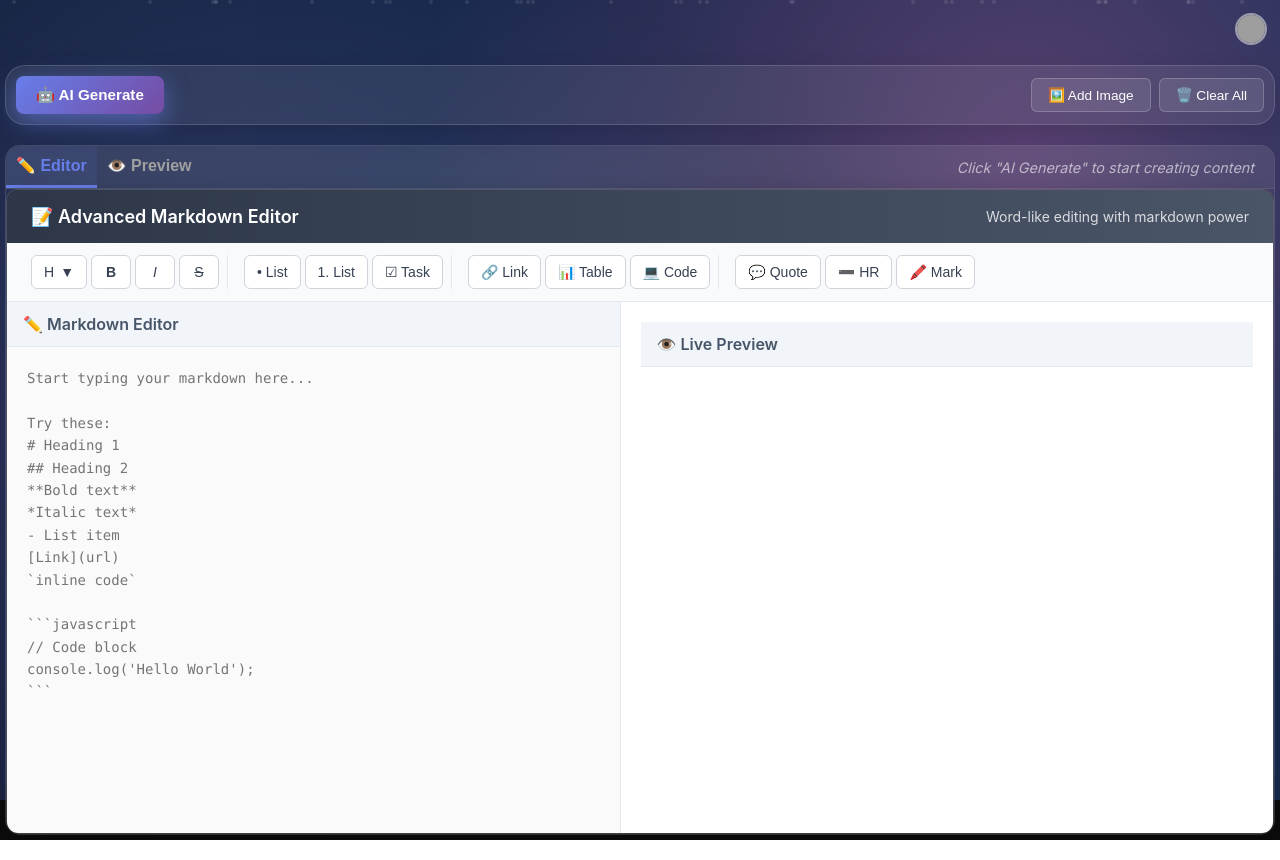
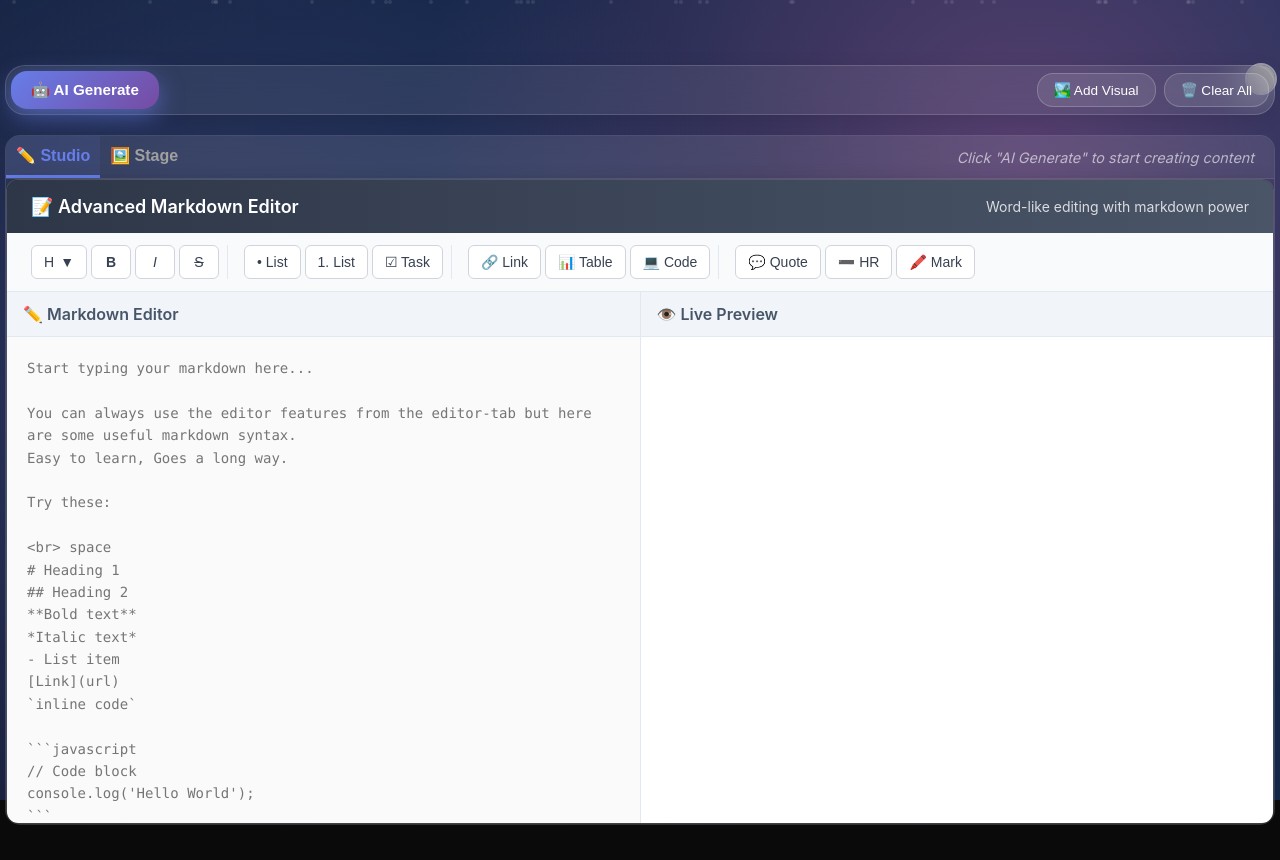
Before and after one commit to prashdash112/stack, a Flask app: page /geniuspost in a window 1280 px wide. Run offline with Flask 3, Linux system fonts and the light colour scheme; the visitor is signed in with stand-in values (Sample User, id 1); parts of the project's set-up code (start-up, migrations or seed data) failed here and were passed over; some libraries are stand-ins or nearby versions; grey boxes are pictures that could not be loaded.

Commit message:
refined UI and fixed markdown editor

```diff
--- a/static/index.css
+++ b/static/index.css
@@ -146,8 +146,8 @@
 /* Profile Container */
 .profile-container {
     position: absolute;
-    top: 0.5rem;
-    right: 0.5rem;
+    top: 0.2rem;
+    right: 0.2rem;
 }
 
 .profile-icon {
@@ -173,8 +173,8 @@
     color: #fff;
     border-radius: 8px;
     box-shadow: 0 4px 12px rgba(0,0,0,0.3);
-    padding: 0.5rem 1.2rem;
-    min-width: 140px;
+    padding: 0.5rem 0.5rem;
+    min-width: 300px;
     z-index: 10;
 }
 
@@ -682,7 +682,7 @@
 
 .action-btn.primary {
     background: linear-gradient(135deg, #667eea 0%, #764ba2 100%);
-    border-color: #667eea;
+    border-color: #040d35;
 }
 
 .action-btn.secondary {
@@ -1181,7 +1181,7 @@
     color: white;
     border: none;
     padding: 12px 24px;
-    border-radius: 8px;
+    border-radius: 20px;
     cursor: pointer;
     transition: all 0.3s ease;
     font-weight: 600;
@@ -1220,7 +1220,7 @@
     color: white;
     border: 1px solid rgba(255, 255, 255, 0.2);
     padding: 12px 24px;
-    border-radius: 8px;
+    border-radius: 20px;
     cursor: pointer;
     transition: all 0.3s ease;
 }
@@ -1299,7 +1299,7 @@
     display: flex;
     justify-content: space-between;
     align-items: center;
-    padding: 10px 10px;
+    padding: 5px 5px;
     background: rgba(255, 255, 255, 0.08);
     backdrop-filter: blur(20px);
     border-radius: 12px;
@@ -1314,7 +1314,7 @@
     color: white;
     border: none;
     padding: 10px 20px;
-    border-radius: 8px;
+    border-radius: 16px;
     font-size: 0.95rem;
     font-weight: 600;
     cursor: pointer;
@@ -1349,7 +1349,7 @@
     color: white;
     border: 1px solid rgba(255, 255, 255, 0.2);
     padding: 8px 16px;
-    border-radius: 6px;
+    border-radius: 16px;
     cursor: pointer;
     transition: all 0.3s ease;
     font-size: 0.85rem;
@@ -1484,8 +1484,8 @@
     border-radius: 8px;
     cursor: pointer;
     transition: all 0.3s ease;
-    font-size: 0.9rem;
-    font-weight: 600;
+    font-size: 0.8rem;
+    font-weight: 550;
 }
 
 .action-btn.primary:hover {
--- a/templates/index_claude.html
+++ b/templates/index_claude.html
@@ -17,11 +17,8 @@
 
     <!-- Floating Particles -->
     <div class="particles" id="particles"></div>
-
-    <div class="container">
-        <!-- Header -->
-        <div class="header">
-            <!-- <h1 class="logo">🚀 GeniusPost AI</h1> -->
+    <div class="header">
+            <!-- <h3 class="logo">🚀 GeniusPost AI</h3> -->
             <!-- <p class="tagline">Transform your ideas into engaging LinkedIn posts with AI magic</p> -->
             {% if current_user.is_authenticated %}
                 <div class="profile-container">
@@ -42,6 +39,9 @@
                 </div>
             {% endif %}
         </div>
+    <div class="container">
+        <!-- Header -->
+
 
         <!-- AI Generate Toolbar (NEW) -->
 <div class="ai-toolbar">
@@ -51,7 +51,7 @@
     </button>
     <div class="toolbar-actions">
         <button class="toolbar-btn" onclick="document.getElementById('imageInput').click()">
-            🖼️ Add Image
+            🏞️ Add Visual
         </button>
         <button class="toolbar-btn" id="clearAllBtn">
             🗑️ Clear All
@@ -72,7 +72,7 @@
     ></textarea>
     <div class="widget-actions">
         <button class="generate-btn" id="generateBtn">
-            <span class="btn-text">Generate Content</span>
+            <span class="btn-text">⚡️Compose</span>
             <div class="loading-spinner" id="loadingSpinner"></div>
         </button>
         <button class="cancel-btn" id="cancelWidget">Cancel</button>
@@ -92,10 +92,10 @@
     <!-- Tab Navigation -->
     <div class="workspace-tabs">
         <button class="tab-btn active" data-tab="editor">
-            ✏️ Editor
+            ✏️ Studio
         </button>
         <button class="tab-btn" data-tab="preview">
-            👁️ Preview
+            🖼️ Stage
         </button>
 
         <!-- Template selector in tabs -->
@@ -140,10 +140,10 @@
             </iframe>
             <div class="preview-actions">
                 <button class="action-btn primary" id="downloadInfographic">
-                    📋 Download PNG
+                    📋 Save Image
                 </button>
                 <button class="action-btn primary" id="downloadCarousel">
-                    📄 Download PDF
+                    📄 Export Carousel
                 </button>
             </div>
         </div>
--- a/templates/markdown_editor.html
+++ b/templates/markdown_editor.html
@@ -125,7 +125,7 @@
             border-left: 1px solid #e2e8f0;
             background: white;
             overflow-y: auto;
-            padding: 20px;
+            padding: 0px;
         }
 
         .preview-content {
@@ -598,7 +598,12 @@
                     id="markdownEditor"
                     placeholder="Start typing your markdown here...
 
+You can always use the editor features from the editor-tab but here are some useful markdown syntax.
+Easy to learn, Goes a long way.
+
 Try these:
+
+<br> space
 # Heading 1
 ## Heading 2
 **Bold text**
@@ -617,7 +622,7 @@
             <!-- Preview Pane -->
             <div class="preview-pane">
                 <div class="pane-header">
-                    👁️ Live Preview
+                👁️ Live Preview
                 </div>
                 <div class="preview-content" id="previewContent">
                     <h1>Welcome to Advanced Markdown Editor</h1>
```
